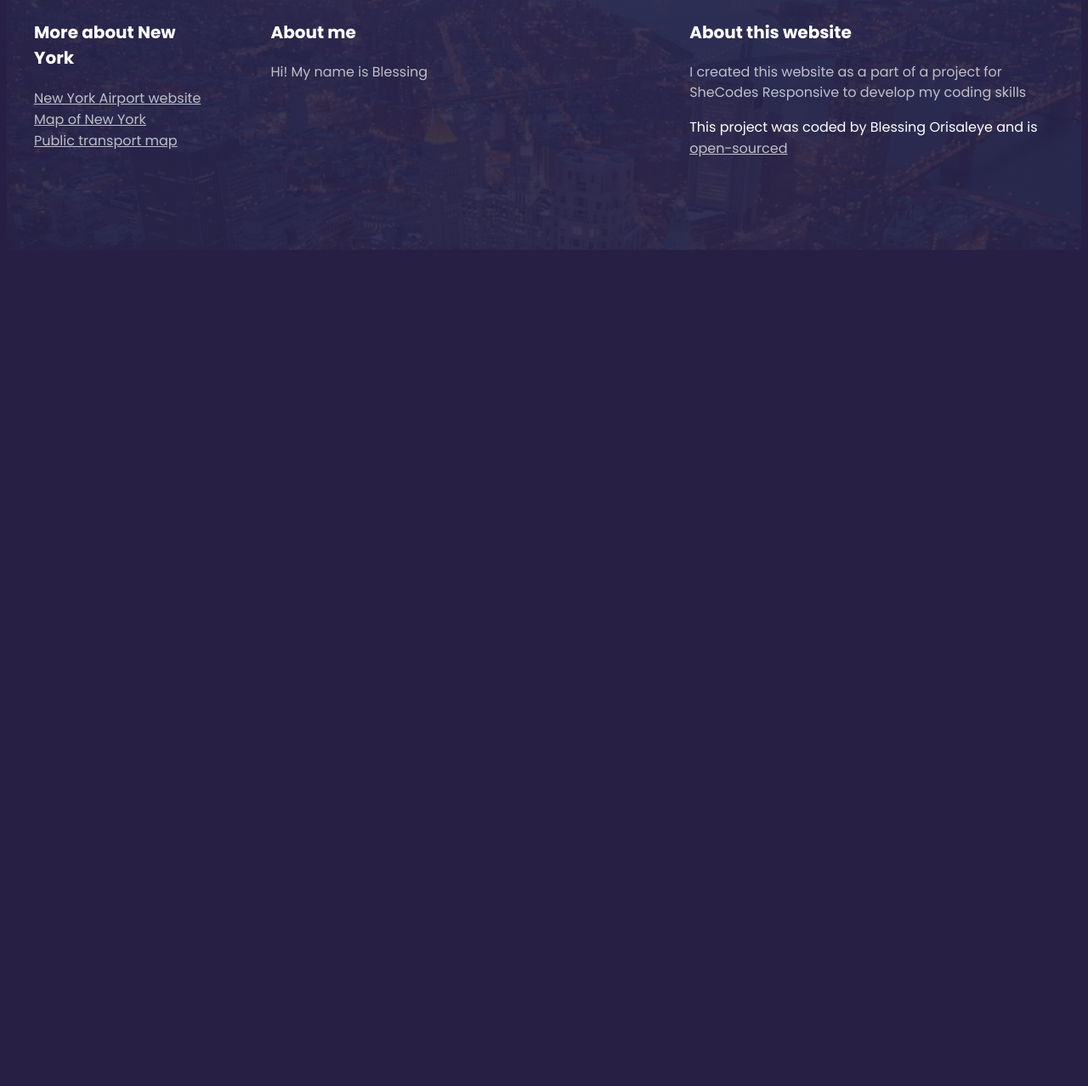
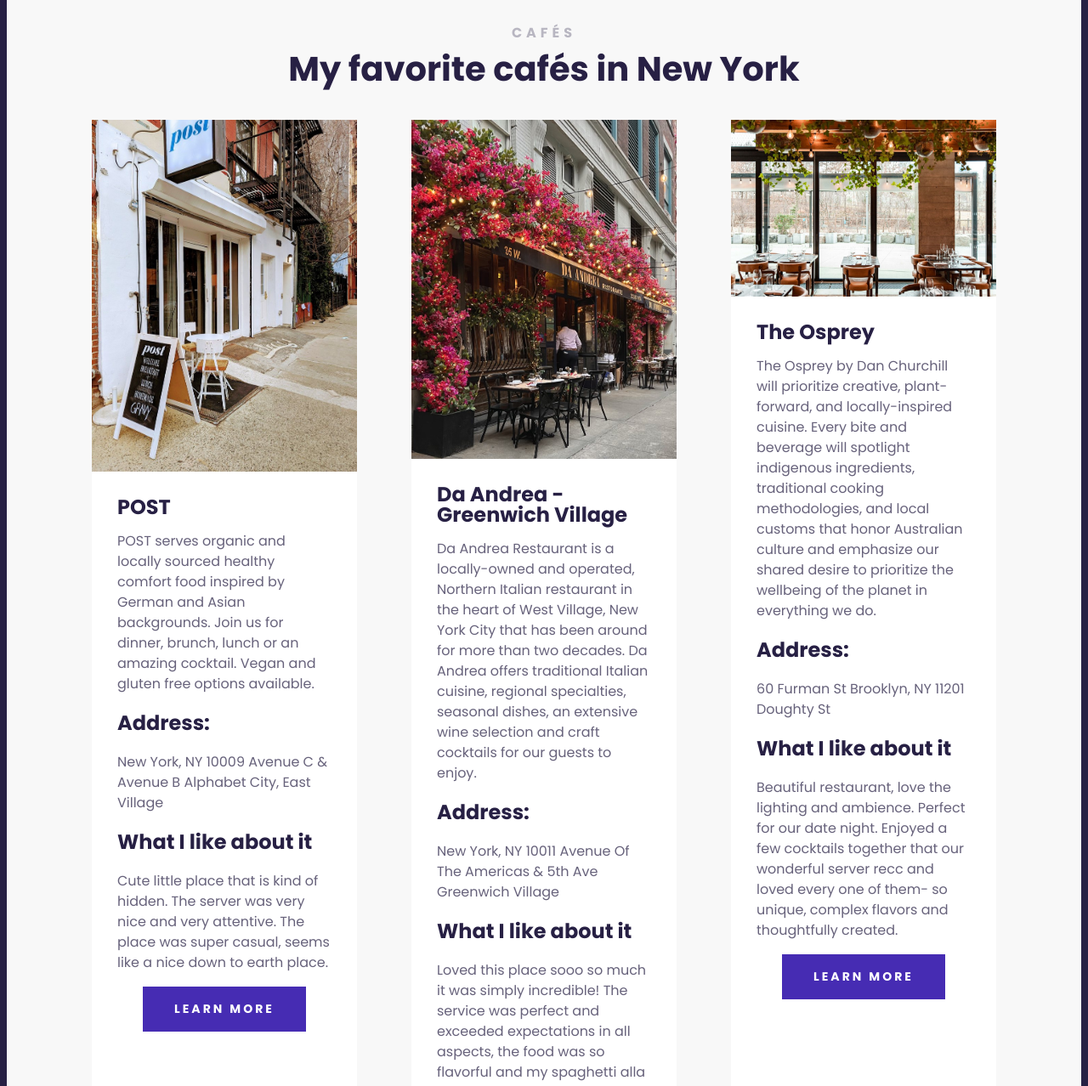
Before and after one commit to lahseh/Travel-project, a plain HTML site: page index.html in a window 1280 px wide. Shown: the part 1522-2800 px from the top of the page at 85% size. Before the commit the page ends 1824 px from the top, so only its background shows below. Drawn offline with Linux system fonts and the light colour scheme; a web font is replaced by a local one.

Commit message:
added cafe images and cafe cards

```diff
--- a/index.html
+++ b/index.html
@@ -53,6 +53,121 @@
           </p>
         </div>
       </section>
+      <section class="secondary">
+        <h2 class="text-center">CAFÉS</h2>
+        <h3 class="text-center">My favorite cafés in New York</h3>
+        <div class="grid grid-3-columns-card">
+          <div class="card">
+            <div class="card-header">
+              <img src="cafe/cafe-1.jpeg" alt="" class="img-responsive" />
+            </div>
+
+            <div class="card-body">
+              <h4>POST</h4>
+              <p>
+                POST serves organic and locally sourced healthy comfort food
+                inspired by German and Asian backgrounds. Join us for dinner,
+                brunch, lunch or an amazing cocktail. Vegan and gluten free
+                options available.
+              </p>
+              <h5>Address:</h5>
+              <p>
+                New York, NY 10009 Avenue C & Avenue B Alphabet City, East
+                Village
+              </p>
+              <h5>What I like about it</h5>
+              <p>
+                Cute little place that is kind of hidden. The server was very
+                nice and very attentive. The place was super casual, seems like
+                a nice down to earth place.
+              </p>
+              <div class="card-footer">
+                <a
+                  href="https://www.post-nyc.com/about-1/"
+                  class="btn"
+                  target="_blank"
+                  >Learn more</a
+                >
+              </div>
+            </div>
+          </div>
+
+          <div class="card">
+            <div class="card-header">
+              <img src="cafe/cafe-2.jpeg" alt="" class="img-responsive" />
+            </div>
+
+            <div class="card-body">
+              <h4>Da Andrea - Greenwich Village</h4>
+              <p>
+                Da Andrea Restaurant is a locally-owned and operated, Northern
+                Italian restaurant in the heart of West Village, New York City
+                that has been around for more than two decades. Da Andrea offers
+                traditional Italian cuisine, regional specialties, seasonal
+                dishes, an extensive wine selection and craft cocktails for our
+                guests to enjoy.
+              </p>
+              <h5>Address:</h5>
+              <p>
+                New York, NY 10011 Avenue Of The Americas & 5th Ave Greenwich
+                Village
+              </p>
+              <h5>What I like about it</h5>
+              <p>
+                Loved this place sooo so much it was simply incredible! The
+                service was perfect and exceeded expectations in all aspects,
+                the food was so flavorful and my spaghetti alla carbonara was so
+                creamy and rich I was heartbroken when I finished the plate!
+                Perfect lighting and extremely warm indoor and outdoor heating
+                to combat the NYC winter
+              </p>
+              <div class="card-footer">
+                <a
+                  href="https://daandreanyc.com/menu/"
+                  class="btn"
+                  target="_blank"
+                  >Learn more</a
+                >
+              </div>
+            </div>
+          </div>
+
+          <div class="card">
+            <div class="card-header">
+              <img src="cafe/cafe-3.jpeg" alt="" class="img-responsive" />
+            </div>
+
+            <div class="card-body">
+              <h4>The Osprey</h4>
+              <p>
+                The Osprey by Dan Churchill will prioritize creative,
+                plant-forward, and locally-inspired cuisine. Every bite and
+                beverage will spotlight indigenous ingredients, traditional
+                cooking methodologies, and local customs that honor Australian
+                culture and emphasize our shared desire to prioritize the
+                wellbeing of the planet in everything we do.
+              </p>
+              <h5>Address:</h5>
+              <p>60 Furman St Brooklyn, NY 11201 Doughty St</p>
+              <h5>What I like about it</h5>
+              <p>
+                Beautiful restaurant, love the lighting and ambience. Perfect
+                for our date night. Enjoyed a few cocktails together that our
+                wonderful server recc and loved every one of them- so unique,
+                complex flavors and thoughtfully created.
+              </p>
+              <div class="card-footer">
+                <a
+                  href="https://www.1hotels.com/brooklyn-bridge/taste/osprey#menu"
+                  class="btn"
+                  target="_blank"
+                  >Learn more</a
+                >
+              </div>
+            </div>
+          </div>
+        </div>
+      </section>
     </main>
     <footer>
       <section class="grid grid-3-columns">
--- a/src/style.css
+++ b/src/style.css
@@ -8,6 +8,10 @@ body {
   margin: 0 auto;
 }
 
+.text-center {
+  text-align: center;
+}
+
 .grid {
   display: grid;
   grid-gap: 64px;
@@ -15,6 +19,7 @@ body {
 
 .img-responsive {
   max-width: 100%;
+  display: block;
 }
 
 .grid-2-columns {
@@ -25,10 +30,39 @@ body {
   grid-template-columns: 1fr 2fr 2fr;
 }
 
-section {
-  max-width: 1200px;
-  margin: 0 auto;
-  padding: 100px 0;
+.grid-3-columns-card {
+  grid-template-columns: 1fr 1fr 1fr;
+}
+
+.card {
+  background-color: white;
+  margin: 30px 0;
+}
+
+.card-body {
+  padding: 30px;
+}
+
+.card-footer {
+  padding: 0 30px 30px;
+}
+
+.btn {
+  display: block;
+  color: white;
+  font-weight: 700;
+  font-size: 14px;
+  line-height: 21px;
+  text-align: center;
+  letter-spacing: 3px;
+  text-transform: uppercase;
+  padding: 16px;
+  background-color: #462cb3;
+  text-decoration: none;
+}
+
+section.secondary {
+  background-color: #f8f8f8;
 }
 
 header {
@@ -97,6 +131,28 @@ main h3 {
   line-height: 1.5;
   color: #272044;
   margin: 0;
+}
+
+main h4 {
+  font-weight: 700;
+  font-size: 24px;
+  line-height: 1;
+  color: #272044;
+  margin: 0;
+}
+
+main h5 {
+  font-weight: 700;
+  font-size: 24px;
+  line-height: 1.5;
+  color: #272044;
+  margin: 0;
+}
+
+section {
+  max-width: 100%;
+  margin: 0 auto;
+  padding: 100px;
 }
 
 main p {
```
Also changed, not shown: cafe/cafe-1.jpeg (added), cafe/cafe-2.jpeg (added), cafe/cafe-3.jpeg (added), 2 other files.
